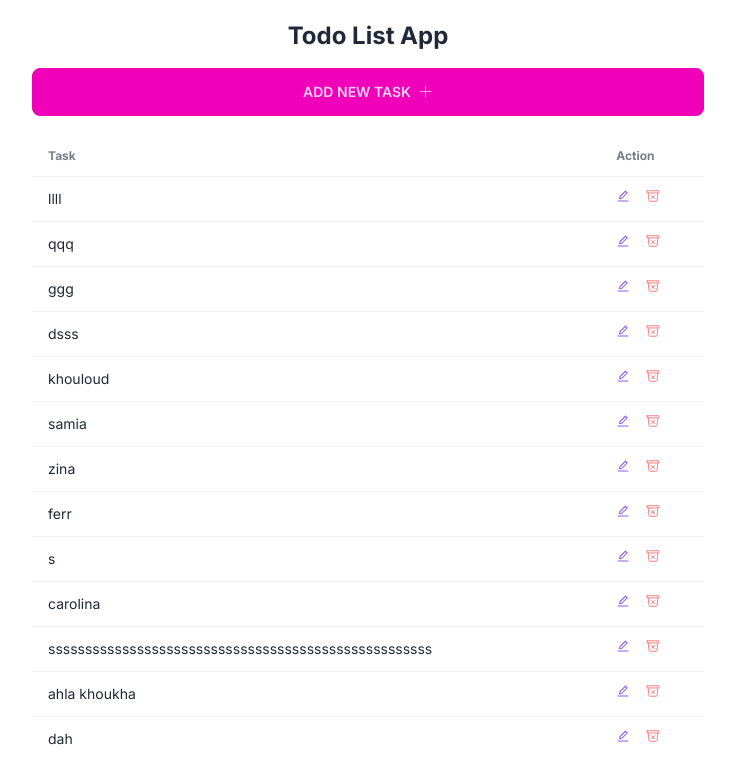
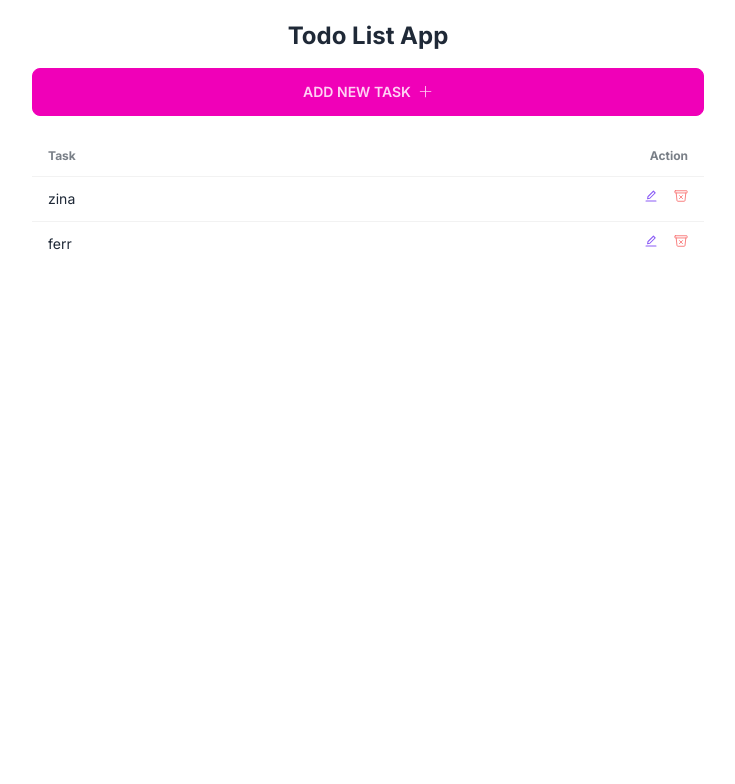
Before and after one commit to khouloudAl2022/todo-app-nextjs-tailwindcss, a Next.js app: page / in a window 1280 px wide. Shown: the top 784 px of the page, without its empty margins (272-1007 px from the left). Built offline with nearby package versions, Linux system fonts and the light colour scheme; data requests are answered from the project's data file.

Commit message:
style:change justify-end to action in the table

```diff
--- a/app/components/Task.tsx
+++ b/app/components/Task.tsx
@@ -39,7 +39,7 @@ const Task: React.FC<TaskProps> = ({ task }: TaskProps) => {
     return (
         <tr key={task.id}>
             <td>{task.text}</td>
-            <td className='flex'>
+            <td className='flex justify-end'>
                 <div className='flex justify-center items-center gap-4'>
                     <AiOutlineEdit cursor='pointer' className="text-violet-500" onClick={() => setOpenModalEdit(true)} />
                     <Modal modalOpen={openModalEdit} setModalOpen={setOpenModalEdit} >
--- a/app/components/TodoList.tsx
+++ b/app/components/TodoList.tsx
@@ -9,13 +9,13 @@ interface TodoListProps {
 
 const TodoList: React.FC<TodoListProps> = ({ tasks }) => {
   return (
-    <div className="overflow-x-auto">
+    <div className="w-full ">
       <table className="table">
         {/* head */}
         <thead>
-          <tr>
+          <tr className=''>
             <th>Task</th>
-            <th>Action</th>
+            <th className='flex justify-end'>Action</th>
           </tr>
         </thead>
         <tbody>
@@ -24,8 +24,6 @@ const TodoList: React.FC<TodoListProps> = ({ tasks }) => {
               <Task task={task} key={task.id} />
             )
           })}
-
-
         </tbody>
       </table>
     </div>
--- a/data/todos.json
+++ b/data/todos.json
@@ -1,29 +1,5 @@
 {
   "tasks": [
-    {
-      "id": 0.9318103319595643,
-      "text": "llll"
-    },
-    {
-      "id": 0.016508275265892047,
-      "text": "qqq"
-    },
-    {
-      "id": 0.6747848232250508,
-      "text": "ggg"
-    },
-    {
-      "id": 0.8235861267129698,
-      "text": "dsss"
-    },
-    {
-      "id": 0.07179782518855826,
-      "text": "khouloud"
-    },
-    {
-      "id": 0.6209899532500847,
-      "text": "samia"
-    },
     {
       "id": 0.6183666750673029,
       "text": "zina"
@@ -31,26 +7,6 @@
     {
       "id": 0.786584380263647,
       "text": "ferr"
-    },
-    {
-      "id": 0.607342980527839,
-      "text": "s"
-    },
-    {
-      "id": 0.4936981409289882,
-      "text": "carolina"
-    },
-    {
-      "id": 0.9670415351511357,
-      "text": "ssssssssssssssssssssssssssssssssssssssssssssssssssss"
-    },
-    {
-      "id": 0.21030521074776654,
-      "text": "ahla khoukha"
-    },
-    {
-      "id": "8f8eeadc-791f-4924-ab0d-9bdb9526bd4d",
-      "text": "dah"
     }
   ]
 }
```
